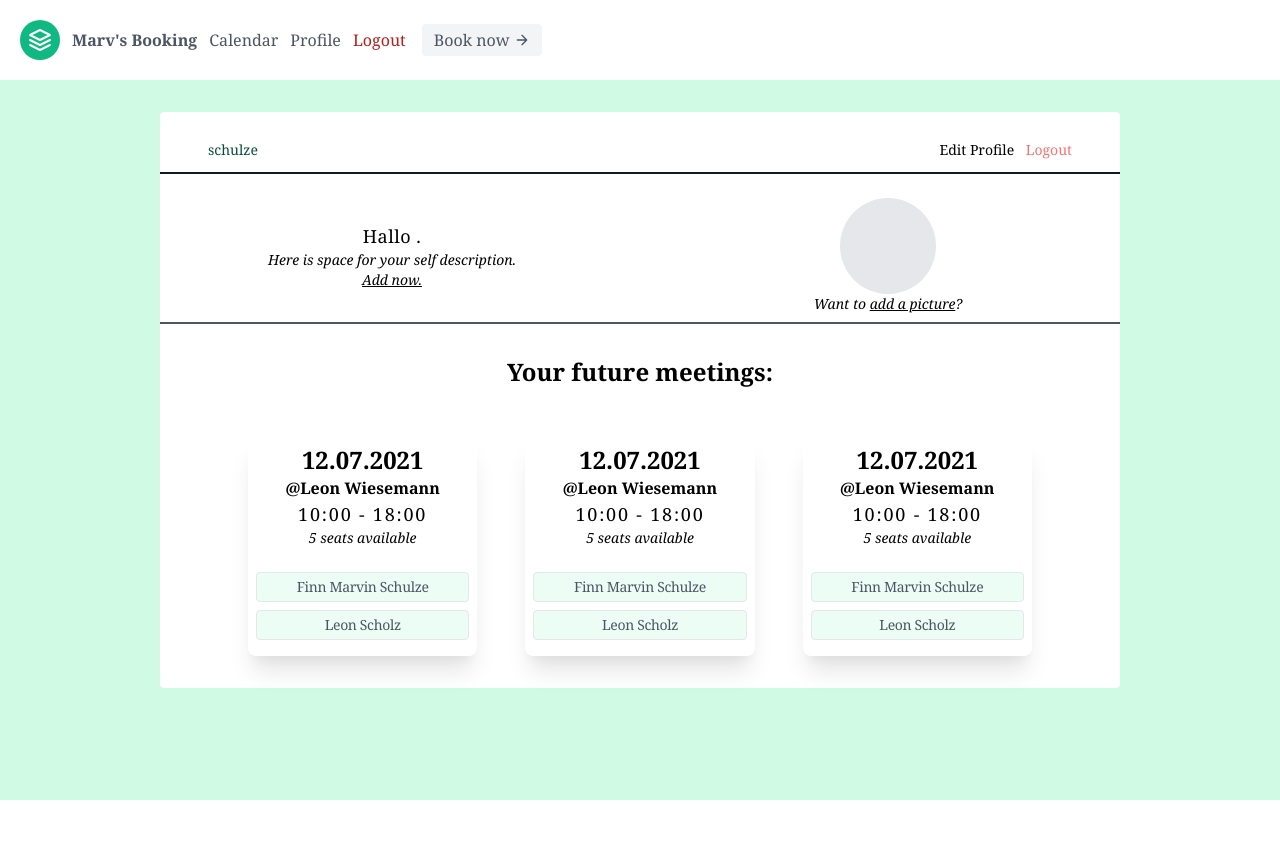
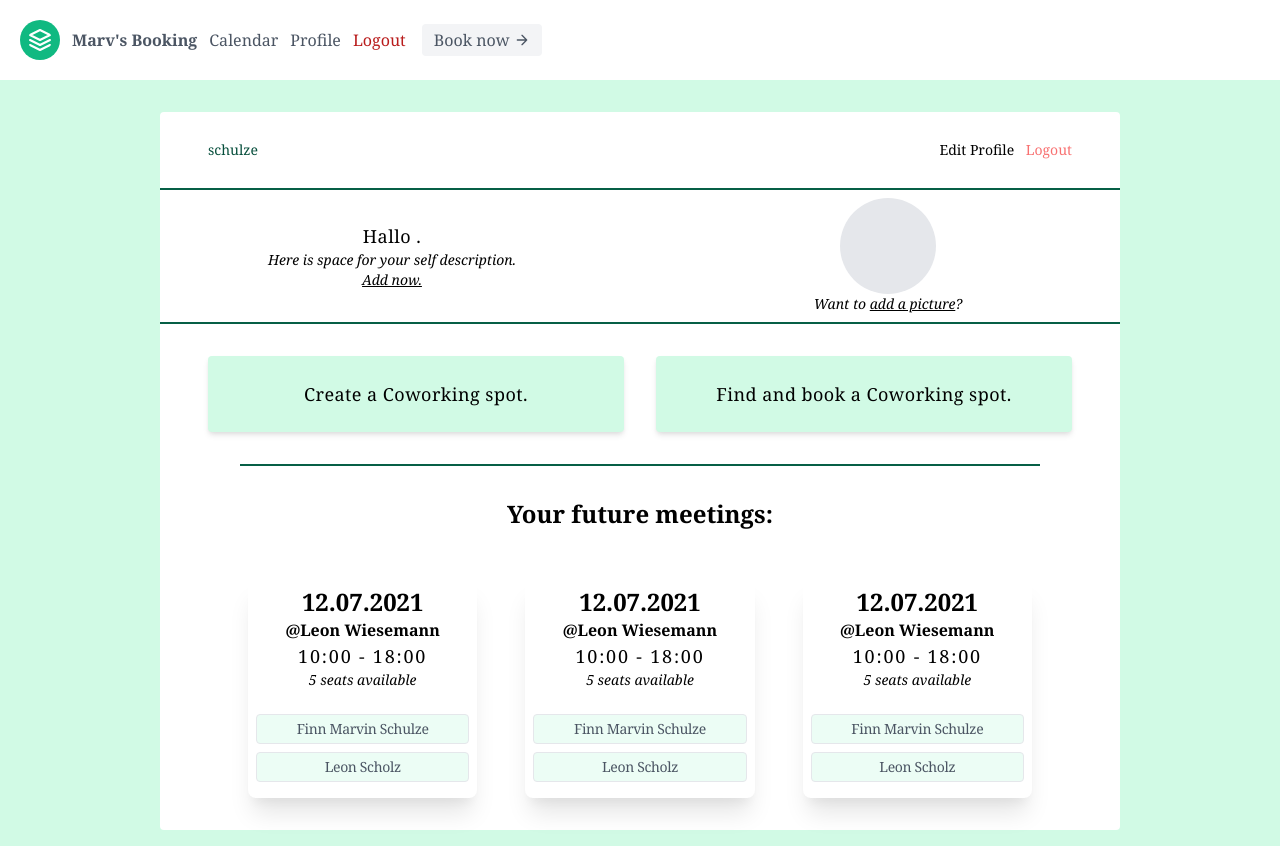
Before and after one commit to marvinschulze/try_this, a Django app: page /profile/ in a window 1280 px wide. Before the commit the page ends 800 px from the top, so only its background shows below. Run offline with Django 3.2, Linux system fonts and the light colour scheme; a user stored in the database is signed in; data comes from the database, SQL or seed files in the repository.

Commit message:
altered user-profile page (adding create & book buttons)

```diff
--- a/booking/templates/booking/user-profile.html
+++ b/booking/templates/booking/user-profile.html
@@ -1,9 +1,10 @@
 {% extends 'booking/base.html' %}
 {% block content %}
 
-<div class="mx-20 lg:mx-32 mt-8 py-4 bg-white rounded">
+
+<div class="mx-20 lg:mx-32 mt-8 py-4 bg-white rounded divide-y-2 divide-green-800 divide-solid">
     <!-- Navbar -->
-    <nav class="w-full px-12 py-3 text-sm text-semibold text-center flex justify-between border-b-2 border-solid border-gray-900 ">
+    <nav class="w-full px-12 py-3 text-sm text-semibold text-center flex justify-between  ">
         <a href="" class="text-green-900">{{user_info.nickname}}</a>
         <div class="space-x-2">
             <a href="" class="">Edit Profile</a>
@@ -11,7 +12,7 @@
         </div>
     </nav>
     <!-- Description & Image -->
-    <div class="grid grid-cols-2 justify-items-center gap-x-8 mt-4 py-2 border-b-2 border-solid border-gray-600">
+    <div class="grid grid-cols-2 justify-items-center gap-x-8 mt-4 py-2 ">
         <div class="col-span-1 flex flex-wrap items-center content-center">
             <span class="text-lg tracking-wide text-center w-full">Hallo {{user_info.first_name}}.</span>
             <!-- <span class="text-sm italic text-center w-full">Here is space for your self description. <p class="underline">Add now.</p></span> -->
@@ -34,6 +35,17 @@
             </span>
         </div>
     </div>
+    <!-- Create or Book a spot -->
+    <div class="flex justify-center space-x-8 py-8 px-12">
+        <a href="{% url 'booking:home' %}" class="flex-1 bg-green-100 rounded shadow-md py-6 hover:bg-green-300 cursor-pointer text-lg text-center tracking-wide">Create a Coworking spot.</a>
+        <a href="{% url 'booking:home' %}" class="flex-1 bg-green-100 rounded shadow-md py-6 hover:bg-green-300 cursor-pointer text-lg text-center tracking-wide">Find and book a Coworking spot.</a>
+    </div>
+
+
+
+
+
+
     <!-- Future meetings -->
     <div class="mx-auto px-2 py-4 pt-8 grid grid-cols-1 md:grid-cols-2 xl:grid-cols-3 gap-y-4 md:gap-8 xl:gap-12 xl:mx-20">
         <h1 class="col-span-1 md:col-span-2 xl:col-span-3 text-center text-2xl font-bold">Your future meetings:</h1>
```
